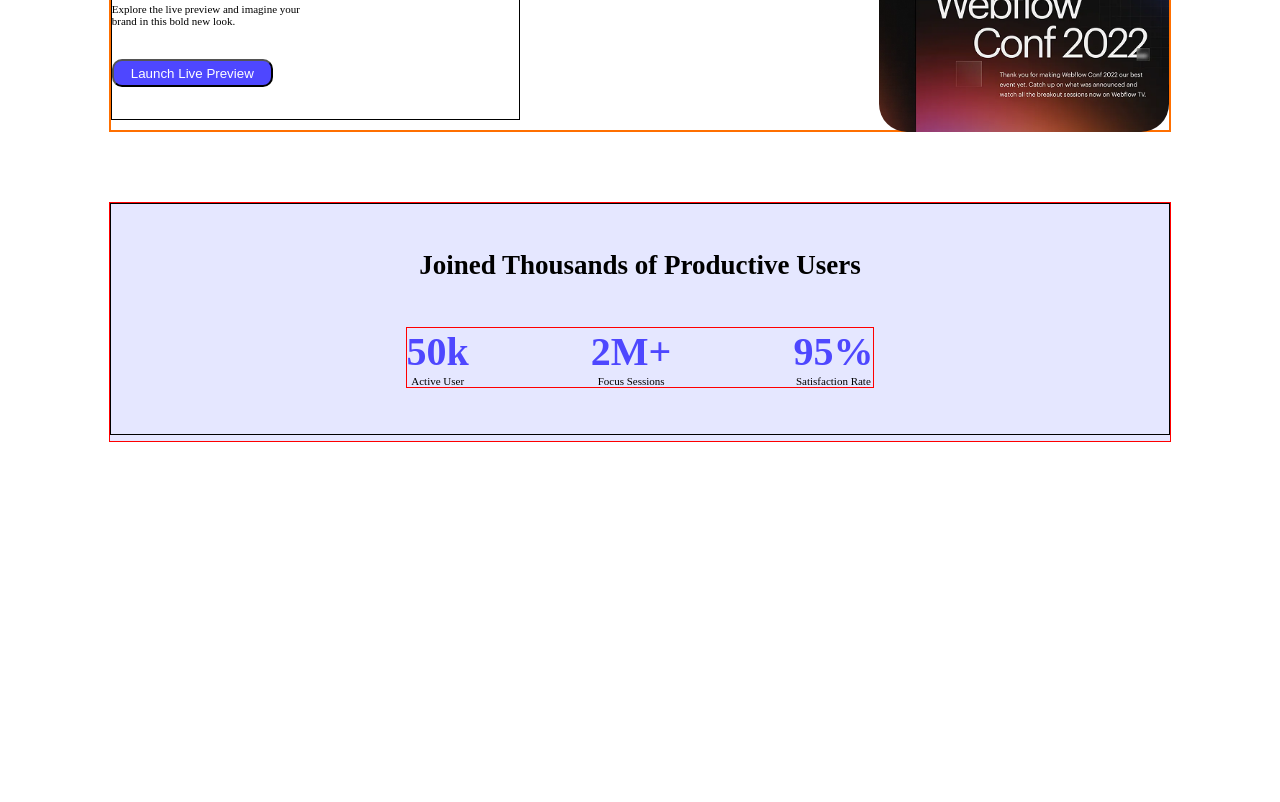
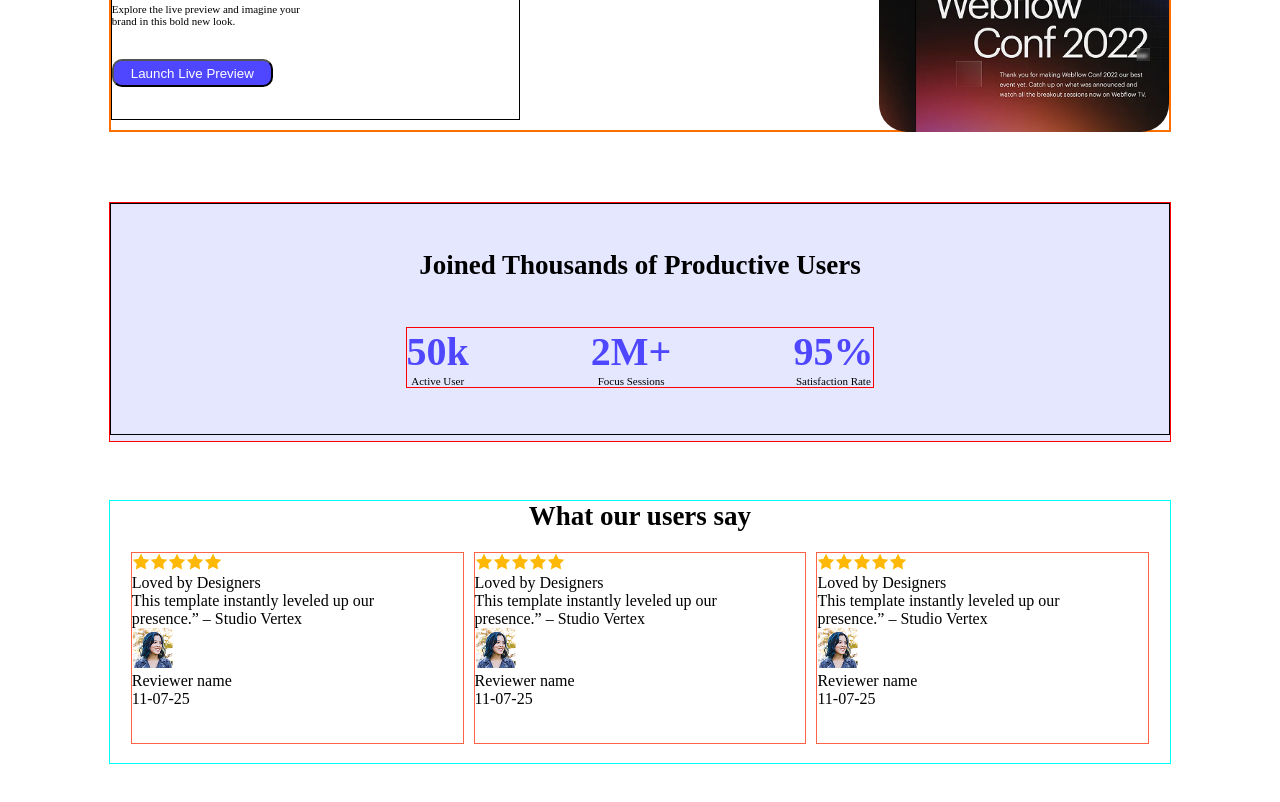
Before and after one commit to AS-Adil/Assignment-1, a plain HTML site: page index.html in a window 1280 px wide. Shown: the part 530-1332 px from the top of the page. Before the commit the page ends 972 px from the top, so only its background shows below. Drawn offline with Linux system fonts and the light colour scheme.

Commit message:
work on Feedback Section

```diff
--- a/index.html
+++ b/index.html
@@ -75,6 +75,127 @@
             </div>
 
         </section>
+       <!-- Productive Users Section End -->
+
+ <!-- Users’ Feedback Section start -->
+
+<section class="feedback">
+    <div class="feed-sub">
+   <div class="feed-txt">
+    <p>What our users say</p>
+
+   </div>
+  <div class="card-sec">
+
+<div class="card">
+
+<ul>
+ <li><img src="Assets/icon-star.png" alt=""></li>
+ <li><img src="Assets/icon-star.png" alt=""></li>
+ <li><img src="Assets/icon-star.png" alt=""></li>
+ <li><img src="Assets/icon-star.png" alt=""></li>
+ <li><img src="Assets/icon-star.png" alt=""></li>
+</ul>
+<div class="card-title">Loved by Designers</div>
+<div class="card-title-sub">
+    <p>This template instantly leveled up our</p>
+    <p>presence.” – Studio Vertex</p>
+</div>
+
+<div class="card-img">
+    <img src="Assets/avatar.png" alt="">
+    <div class="card-name">
+        <p>Reviewer name</p>
+        <p>11-07-25</p>
+    </div>
+</div>
+
+
+</div>
+<div class="card">
+
+<ul>
+ <li><img src="Assets/icon-star.png" alt=""></li>
+ <li><img src="Assets/icon-star.png" alt=""></li>
+ <li><img src="Assets/icon-star.png" alt=""></li>
+ <li><img src="Assets/icon-star.png" alt=""></li>
+ <li><img src="Assets/icon-star.png" alt=""></li>
+</ul>
+<div class="card-title">Loved by Designers</div>
+<div class="card-title-sub">
+    <p>This template instantly leveled up our</p>
+    <p>presence.” – Studio Vertex</p>
+</div>
+
+<div class="card-img">
+    <img src="Assets/avatar.png" alt="">
+    <div class="card-name">
+        <p>Reviewer name</p>
+        <p>11-07-25</p>
+    </div>
+</div>
+
+
+</div>
+<div class="card">
+
+<ul>
+ <li><img src="Assets/icon-star.png" alt=""></li>
+ <li><img src="Assets/icon-star.png" alt=""></li>
+ <li><img src="Assets/icon-star.png" alt=""></li>
+ <li><img src="Assets/icon-star.png" alt=""></li>
+ <li><img src="Assets/icon-star.png" alt=""></li>
+</ul>
+<div class="card-title">Loved by Designers</div>
+<div class="card-title-sub">
+    <p>This template instantly leveled up our</p>
+    <p>presence.” – Studio Vertex</p>
+</div>
+
+<div class="card-img">
+    <img src="Assets/avatar.png" alt="">
+    <div class="card-name">
+        <p>Reviewer name</p>
+        <p>11-07-25</p>
+    </div>
+</div>
+
+
+</div>
+
+
+  </div>
+
+
+    </div>
+</section>
+
+
+
+
+
+
+
+
+
+<br>
+<br>
+<br>
+<br>
+<br>
+<br>
+<br>
+<br>
+<br>
+<br>
+<br>
+<br>
+<br>
+<br>
+
+
+
+
 
 </body>
 </html>
--- a/style.css
+++ b/style.css
@@ -156,3 +156,45 @@ nav button{
         align-items: center;
 
     }
+/* Productive Users Section End  */
+
+
+    /* Users’ Feedback Section start */
+
+    .feedback{
+        border: 1px solid aqua;
+        width: 83vw;
+        height: 33vh;
+        margin: 58px auto;
+
+    }
+
+    .feed-sub{
+        display: flex;
+        flex-direction: column;
+        justify-content: center;
+        align-items: center;
+        gap: 20px;
+    }
+    .feed-txt p{
+        font-size: 27px;
+        font-weight: bold;
+    }
+
+    .card-sec{
+        display: flex;
+        justify-content: space-between;
+        gap: 10px;
+
+
+    }
+    .card{
+        border: 1px solid tomato;
+        width: 26vw;
+        height: 24vh
+
+    }
+    .card ul{
+        display: flex;
+        list-style-type: none
+    }
```
